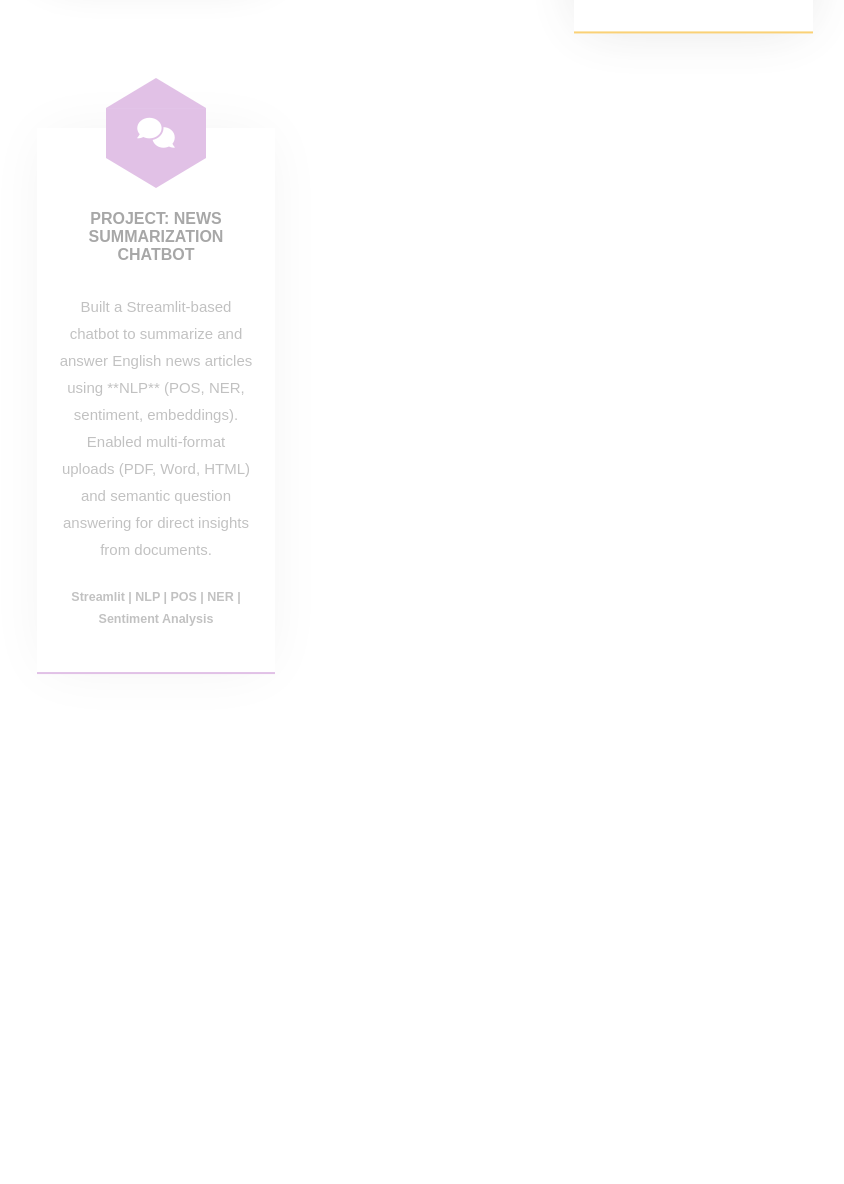
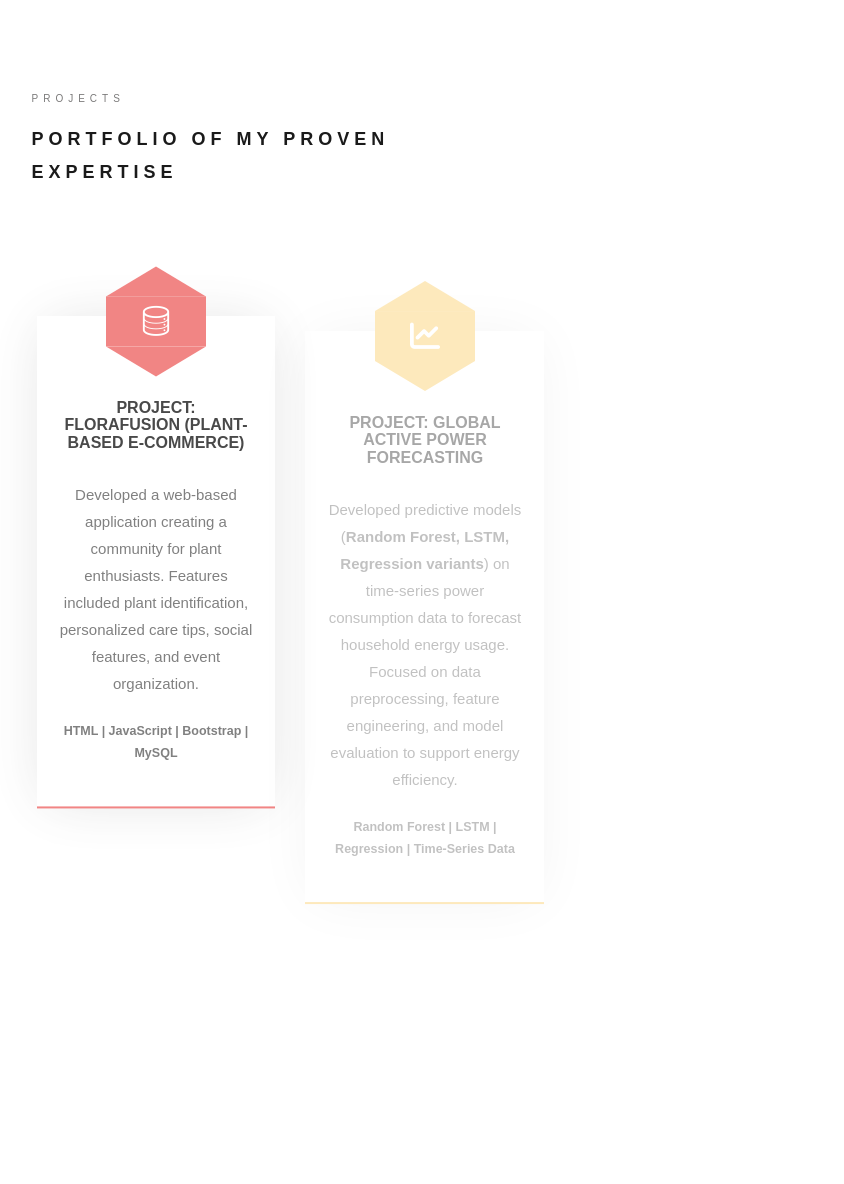
Before and after one commit to Aishwaryatavidisetty/portfolio-main, a plain HTML site: page index.html in a window 1280 px wide. Shown: the part 3120-4304 px from the top of the page, without its empty margins (365-1209 px from the left). Drawn offline with Linux system fonts and the light colour scheme; a web font is replaced by a local one.

Commit message:
Update index.html

```diff
--- a/index.html
+++ b/index.html
@@ -131,7 +131,7 @@
 									</div>
 
 									<div class="col-md-3 animate-box" data-animate-effect="fadeInLeft">
-										<a href="#https://www.linkedin.com/in/aishwarya-tavidisetty-683a5a210/" target="_blank">
+										<a href="https://www.linkedin.com/in/aishwarya-tavidisetty-683a5a210/" target="_blank">
 											<div class="services color-1">
 												<span class="icon2">
 													<i class="icon-linkedin2"></i>
@@ -417,12 +417,13 @@
 						</div>
 				</section>
 
+
 				<section class="colorlib-services" data-section="projects">
 					<div class="colorlib-narrow-content">
 						<div class="row">
 							<div class="col-md-6 col-md-offset-3 col-md-pull-3 animate-box"
 								data-animate-effect="fadeInLeft">
-								<span class="heading-meta">Projects & Internship</span>
+								<span class="heading-meta">Internship</span>
 								<h2 class="colorlib-heading">Portfolio of My Proven Expertise</h2>
 							</div>
 						</div>
@@ -435,16 +436,30 @@
 									</span>
 									<div class="desc">
 										<h3>Internship: Financial Fraud Detection</h3>
-										<p>Developed a fraud detection system using the IEEE-CIS dataset. Applied advanced preprocessing, feature engineering, and trained **LightGBM** (with Bayesian tuning) and **TCN**. Evaluated the system using AUC-ROC, F1, and Precision-Recall.</p>
+										<p>Developed a fraud detection system using the IEEE-CIS dataset. Applied advanced preprocessing, feature engineering, and trained <strong>LightGBM</strong>(with Bayesian tuning) and <strong>TCN</strong>. Evaluated the system using AUC-ROC, F1, and Precision-Recall.</p>
 										<p id="project-tool">LightGBM | TCN | Bayesian Tuning | AUC-ROC</p>
 									</div>
 								</div>
 							</div>
 
+
+				</section>
+
+				<section class="colorlib-services" data-section="projects">
+					<div class="colorlib-narrow-content">
+						<div class="row">
+							<div class="col-md-6 col-md-offset-3 col-md-pull-3 animate-box"
+								data-animate-effect="fadeInLeft">
+								<span class="heading-meta">Projects </span>
+								<h2 class="colorlib-heading">Portfolio of My Proven Expertise</h2>
+							</div>
+						</div>
+						<div class="row row-pt-md">
+
 							<div class="col-md-4 text-center animate-box">
 								<div class="services color-2">
 									<span class="icon">
-										<i class="icon-laptop"></i>
+										<i class="icon-data"></i>
 									</span>
 									<div class="desc">
 										<h3>Project: FloraFusion (Plant-Based E-Commerce)</h3>
@@ -461,7 +476,7 @@
 									</span>
 									<div class="desc">
 										<h3>Project: Global Active Power Forecasting</h3>
-										<p>Developed predictive models (**Random Forest, LSTM, Regression variants**) on time-series power consumption data to forecast household energy usage. Focused on data preprocessing, feature engineering, and model evaluation to support energy efficiency.</p>
+										<p>Developed predictive models (<strong>Random Forest, LSTM, Regression variants</strong>) on time-series power consumption data to forecast household energy usage. Focused on data preprocessing, feature engineering, and model evaluation to support energy efficiency.</p>
 										<p id="project-tool">Random Forest | LSTM | Regression | Time-Series Data</p>
 									</div>
 								</div>
@@ -474,7 +489,7 @@
 									</span>
 									<div class="desc">
 										<h3>Project: News Summarization Chatbot</h3>
-										<p>Built a Streamlit-based chatbot to summarize and answer English news articles using **NLP** (POS, NER, sentiment, embeddings). Enabled multi-format uploads (PDF, Word, HTML) and semantic question answering for direct insights from documents.</p>
+										<p>Built a Streamlit-based chatbot to summarize and answer English news articles using <strong>NLP</strong> (POS, NER, sentiment, embeddings). Enabled multi-format uploads (PDF, Word, HTML) and semantic question answering for direct insights from documents.</p>
 										<p id="project-tool">Streamlit | NLP | POS | NER | Sentiment Analysis</p>
 									</div>
 								</div>
```
